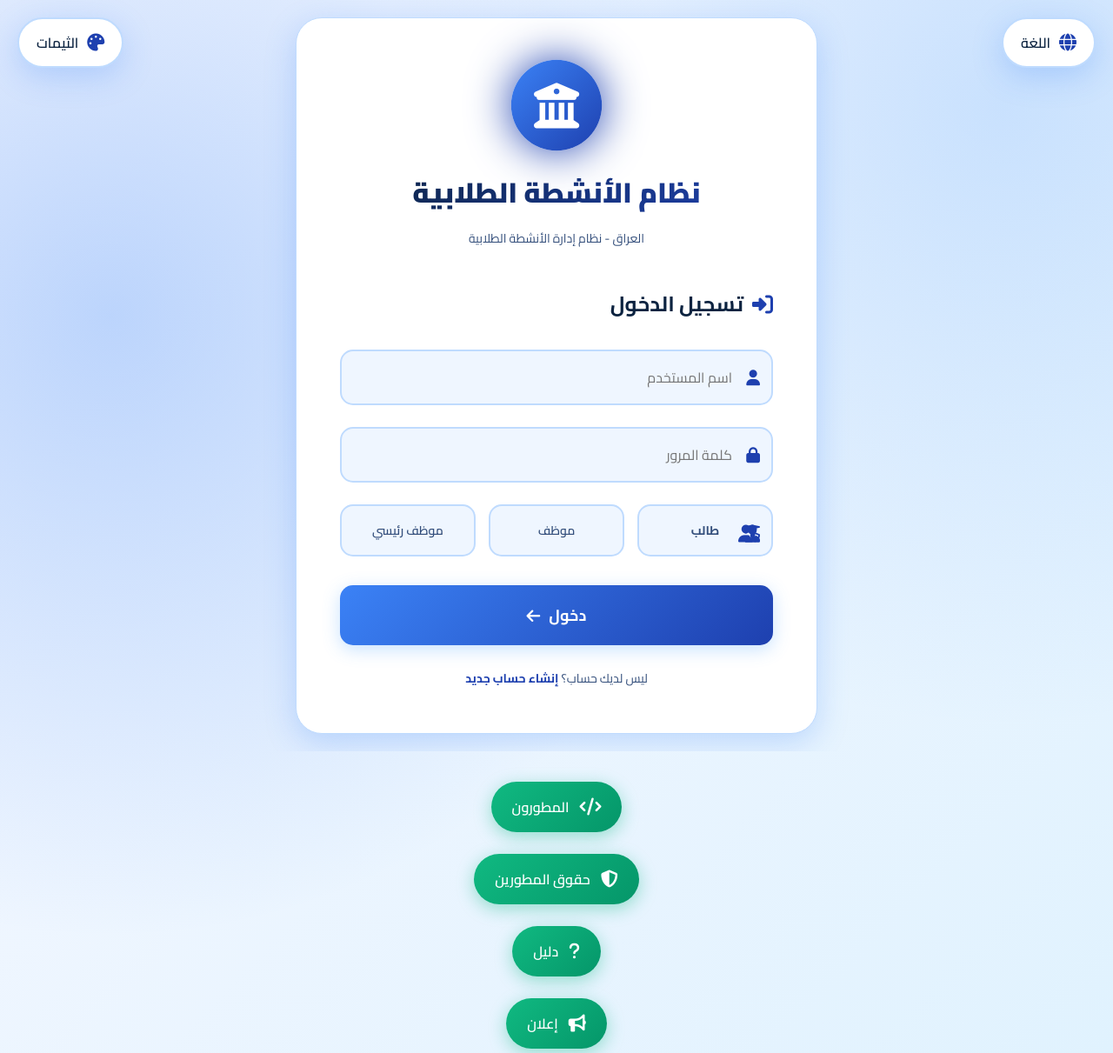
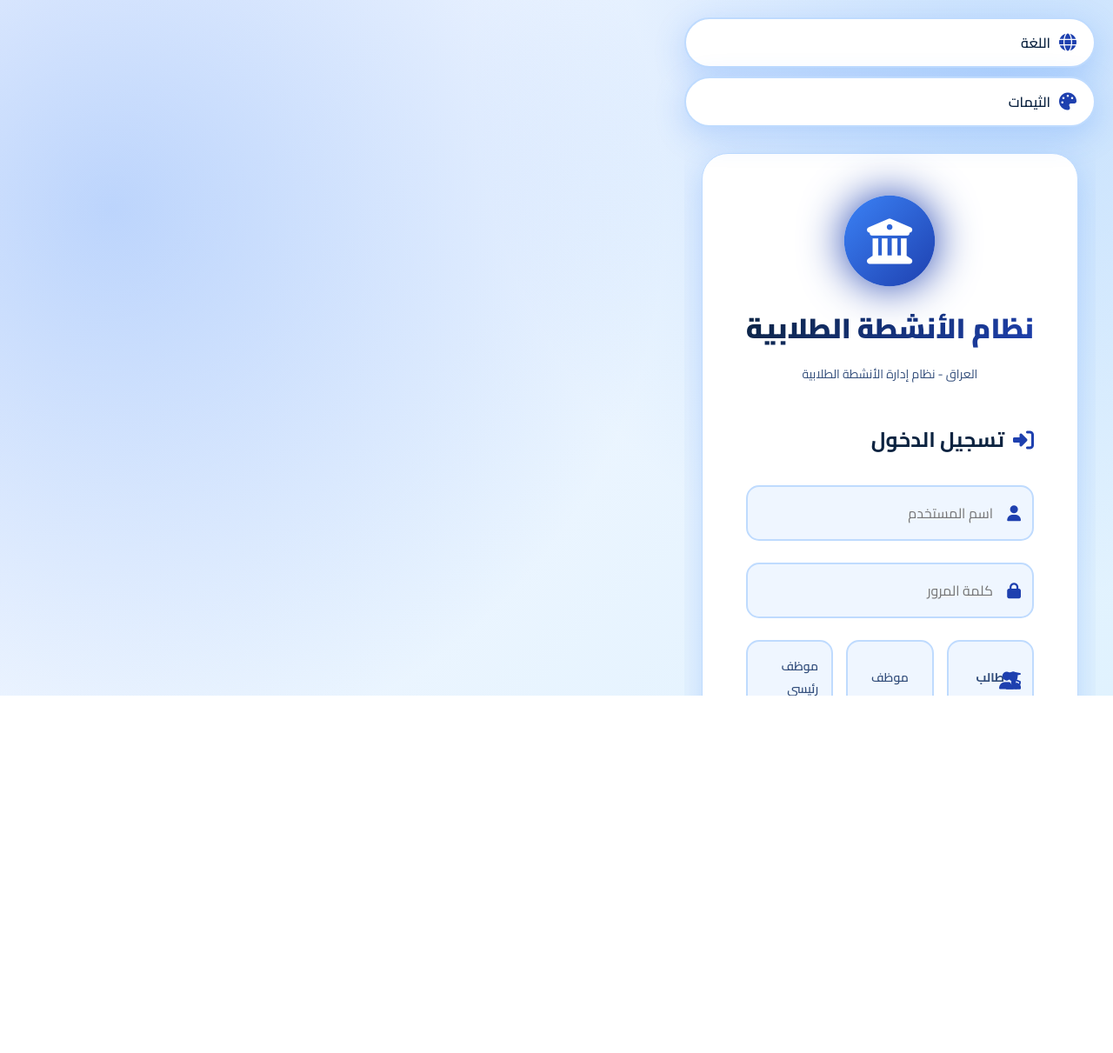
Before and after one commit to muqtadadyy-lgtm/broo, a Python web app: template templates/index.html in a window 1280 px wide. Shown: the whole page at 87% size. After the commit the page ends 800 px from the top, so only its background shows below. Run offline with Jinja, Linux system fonts and the light colour scheme; the template is opened without the code that fills it, so the values that code supplies are empty.

Commit message:
Fix language and theme selectors - make them fixed (not floating)

```diff
--- a/static/css/styles.css
+++ b/static/css/styles.css
@@ -102,7 +102,8 @@ body {font-family:'Cairo',sans-serif;background:var(--bg-gradient, var(--bg-colo
 .dashboard-body {background:var(--bg-gradient, var(--bg-color));position:relative}
 .dashboard-body::after {content:'';position:fixed;inset:0;pointer-events:none;background:radial-gradient(circle at 70% 80%, rgba(255,255,255,0.04), transparent 40%);opacity:0.9;mix-blend-mode:screen;z-index:-1;transition:opacity 0.6s ease}
 
-.language-selector-dropdown {position:fixed;top:20px;right:20px;z-index:1000;animation:slideInRight 0.8s ease;display:flex;flex-direction:column}
+.header-controls {position:fixed;top:20px;right:20px;z-index:1000;display:flex;flex-direction:column;gap:10px;animation:slideInRight 0.8s ease}
+.language-selector-dropdown {position:relative;z-index:1000;display:flex;flex-direction:column}
 .language-toggle-btn {display:flex;align-items:center;gap:10px;padding:12px 20px;background:var(--card-bg);border:2px solid var(--border-color);border-radius:50px;cursor:pointer;color:var(--text-primary);font-family:'Cairo',sans-serif;font-size:16px;font-weight:600;transition:all 0.3s ease;box-shadow:var(--shadow)}
 .language-toggle-btn:hover {border-color:var(--accent-color);transform:translateY(-2px);box-shadow:0 10px 30px rgba(74,158,255,0.3)}
 .language-toggle-btn i {font-size:20px;color:var(--accent-color)}
@@ -116,7 +117,7 @@ body {font-family:'Cairo',sans-serif;background:var(--bg-gradient, var(--bg-colo
 .language-flag {font-size:24px;display:inline-block}
 .language-name {flex:1}
 
-.theme-selector-dropdown {position:fixed;top:20px;left:20px;z-index:1000;animation:slideInLeft 0.8s ease;display:flex;flex-direction:column}
+.theme-selector-dropdown {position:relative;z-index:1000;animation:slideInLeft 0.8s ease;display:flex;flex-direction:column}
 .theme-toggle-btn {display:flex;align-items:center;gap:10px;padding:12px 20px;background:var(--card-bg);border:2px solid var(--border-color);border-radius:50px;cursor:pointer;color:var(--text-primary);font-family:'Cairo',sans-serif;font-size:16px;font-weight:600;transition:all 0.3s ease;box-shadow:var(--shadow)}
 .theme-toggle-btn:hover {border-color:var(--accent-color);transform:translateY(-2px);box-shadow:0 10px 30px rgba(74,158,255,0.3)}
 .theme-toggle-btn i {font-size:20px;color:var(--accent-color)}
--- a/templates/index.html
+++ b/templates/index.html
@@ -9,8 +9,9 @@
     <link rel="stylesheet" href="https://cdnjs.cloudflare.com/ajax/libs/font-awesome/6.4.0/css/all.min.css">
 </head>
 <body class="theme-blue-light">
-    <!-- Language Selector Dropdown -->
-    <div class="language-selector-dropdown">
+    <div class="header-controls">
+        <!-- Language Selector Dropdown -->
+        <div class="language-selector-dropdown">
         <button class="language-toggle-btn" onclick="toggleLanguageMenu()" title="تغيير اللغة">
             <i class="fas fa-globe"></i>
             <span class="language-label" data-ar="اللغة" data-en="Language" data-fr="Langue" data-ku="زمان">اللغة</span>
@@ -210,6 +211,7 @@
     <!-- تم حذف نافذة الشروط المخصصة وإرجاع الزر فقط -->
         </button>
     </div>
+    </div>
 
 
     <!-- Notification -->
```
